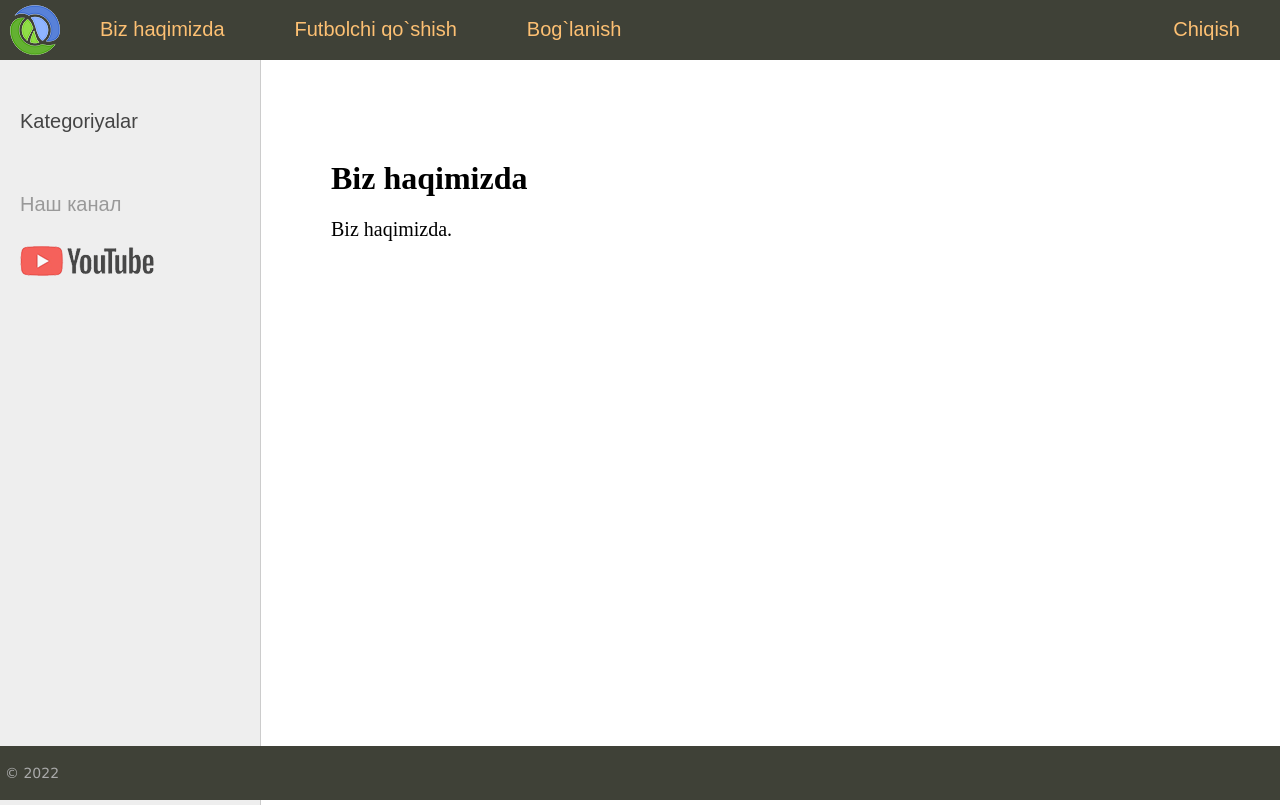
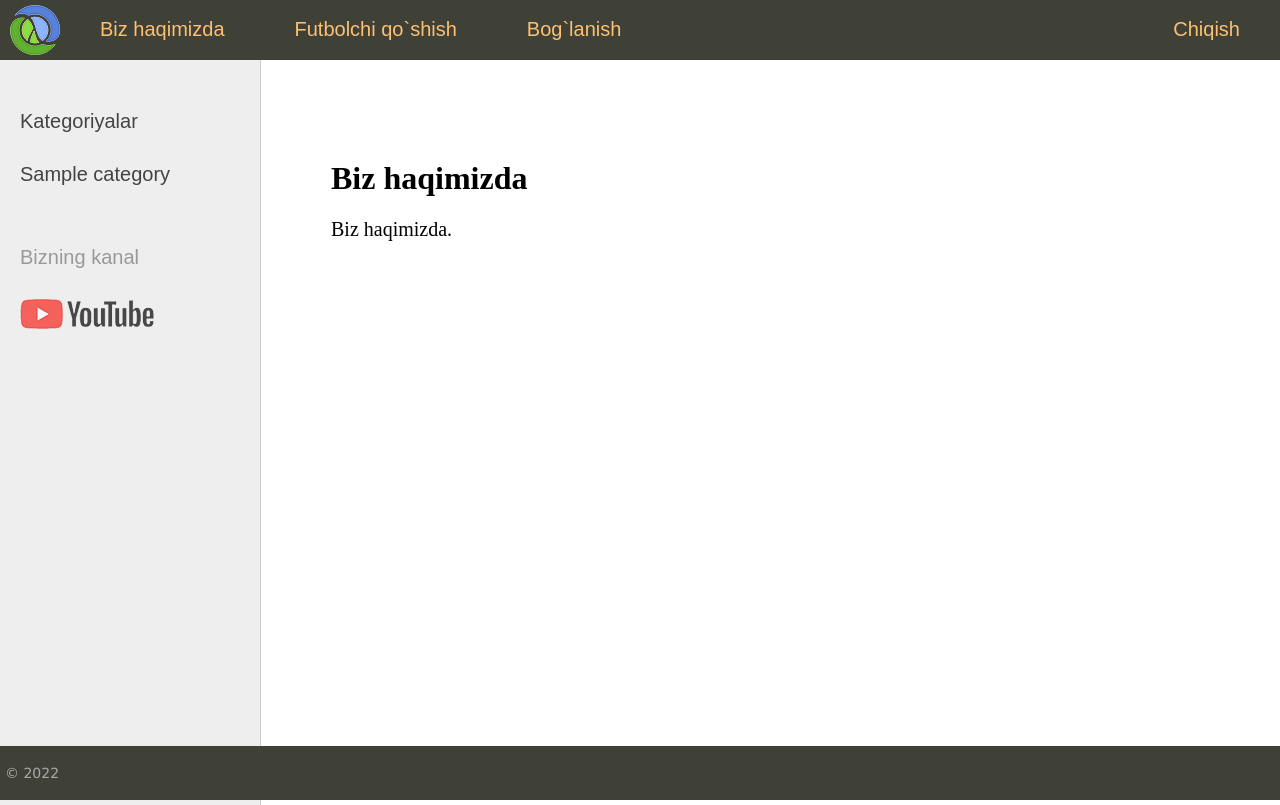
Before and after one commit to ROtabekDev/Barselona-team-Django, a Django app: page /about/ in a window 1280 px wide. Shown: the top 805 px of the page. Run offline with Django 4.2, Linux system fonts and the light colour scheme; tables that the repository leaves empty hold one stand-in row (values such as "Sample post").

Commit message:
Template tags

```diff
--- a/players/templates/players/base.html
+++ b/players/templates/players/base.html
@@ -1,4 +1,5 @@
 {% load static %}
+{% load players_tags %}
 <!DOCTYPE html>
 <html>
 <head>
@@ -32,6 +33,8 @@
 <tr>
 <!-- Sidebar -->
 	<td valign="top" class="left-chapters">
+		{% getcats as categories %}
+
 	<ul id="leftchapters">
 	{% if cat_selected == 0 %}
 		<li class="selected">Kategoriyalar</li>
@@ -39,18 +42,13 @@
 		<li><a href="{% url 'home' %}">Kategoriyalar</a></li>
 	{% endif %}
 
-	{% for c in cats%}
-		{% if c.pk == cat_selected %}
-			<li class="selected">{{ c.name }}</li>
-		{% else %}
-			<li><a href="{{ c.get_absolute_url }}">{{ c.name }}</a></li>
-		{% endif %}
-	{% endfor %}
+
+	{% show_categories %}
 
 
 		<li class="share">
-		<p>Наш канал</p>
-		<a class="share-yt" href="#" target="_blank" rel="nofollow"></a>
+		<p>Bizning kanal</p>
+		<a class="share-yt" href="https://www.youtube.com/c/FCBarcelona/featured" target="_blank" rel="nofollow"></a>
 		</li>
 	</ul>
 </td>
--- /dev/null
+++ b/players/templates/players/list_categories.html
@@ -0,0 +1,7 @@
+{% for c in cats %}
+    {% if c.pk == cat_selected %}
+        <li class="selected">{{ c.name }}</li>
+    {% else %}
+        <li><a href="{{ c.get_absolute_url }}">{{ c.name }}</a></li>
+    {% endif %}
+{% endfor %}
--- /dev/null
+++ b/players/templatetags/players_tags.py
@@ -0,0 +1,20 @@
+from django import template
+from players.models import Players, Category
+
+register = template.Library()
+
+@register.simple_tag(name='getcats')
+def get_categories(filter=None):
+    if not filter:
+        return Category.objects.all()
+    else:
+        return Category.objects.filter(pk=filter)
+
+@register.inclusion_tag('players/list_categories.html')
+def show_categories(sort=None, cat_selected=0):
+    if not sort:
+        cats = Category.objects.all()
+    else:
+        cats = Category.objects.order_by(sort)
+
+    return {'cats': cats, 'cat_selected': cat_selected}
--- a/players/views.py
+++ b/players/views.py
@@ -12,11 +12,9 @@ menu = [{'title': 'Biz haqimizda', 'url_name': 'about'},
 
 def index(request):
     posts = Players.objects.all()
-    cats = Category.objects.all()
 
     context = {
         'posts': posts,
-        'cats': cats,
         'menu': menu,
         'title': 'Asosiy sahifa',
         'cat_selected': 0,
@@ -44,11 +42,9 @@ def show_post(request, post_id):
 
 def show_category(request, cat_id):
     posts = Players.objects.filter(cat_id=cat_id)
-    cats = Category.objects.all()
 
     context = {
         'posts': posts,
-        'cats': cats,
         'menu': menu,
         'title': 'Kategoriya',
         'cat_selected': cat_id,
```
Also changed, not shown: players/templatetags/__init__.py (added).
